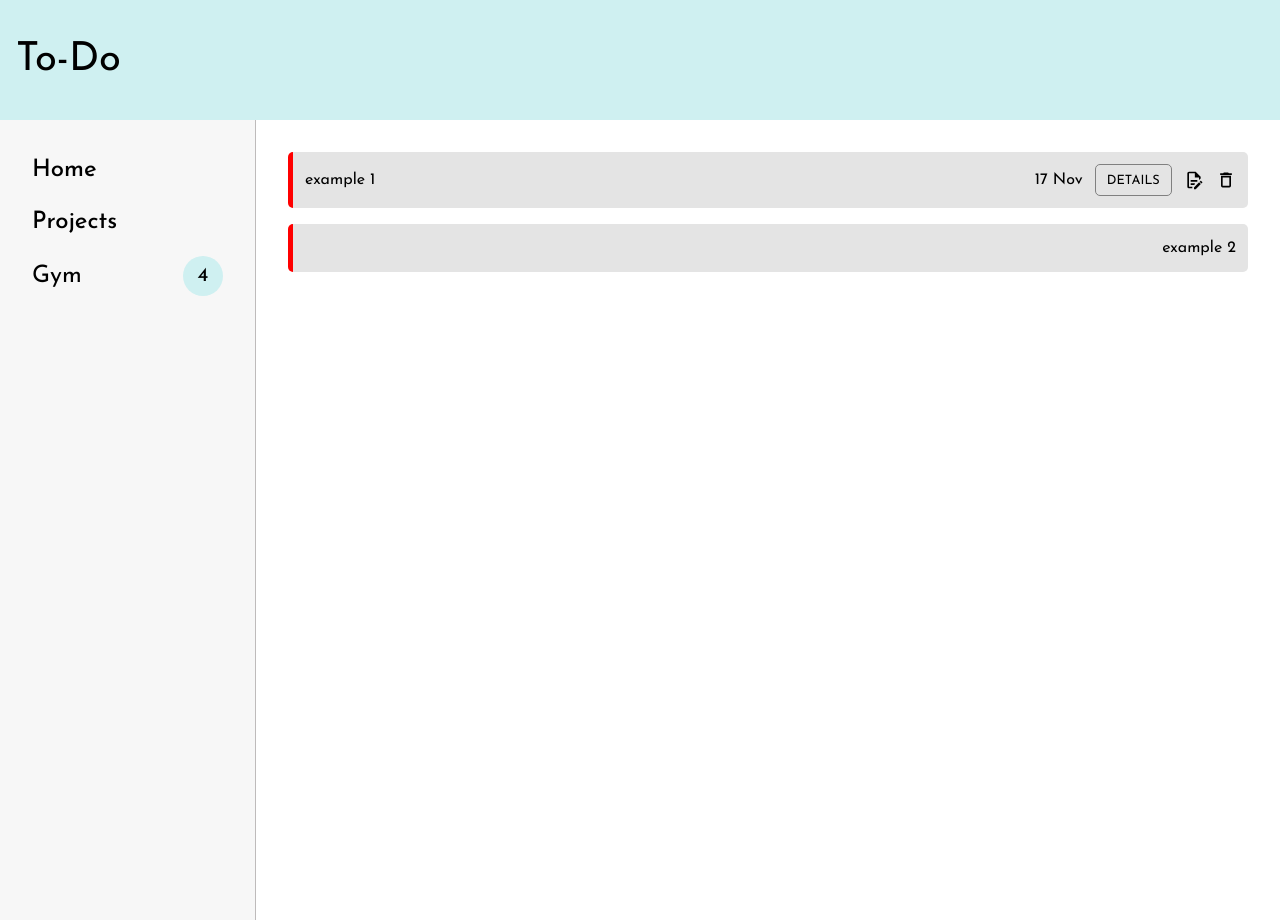
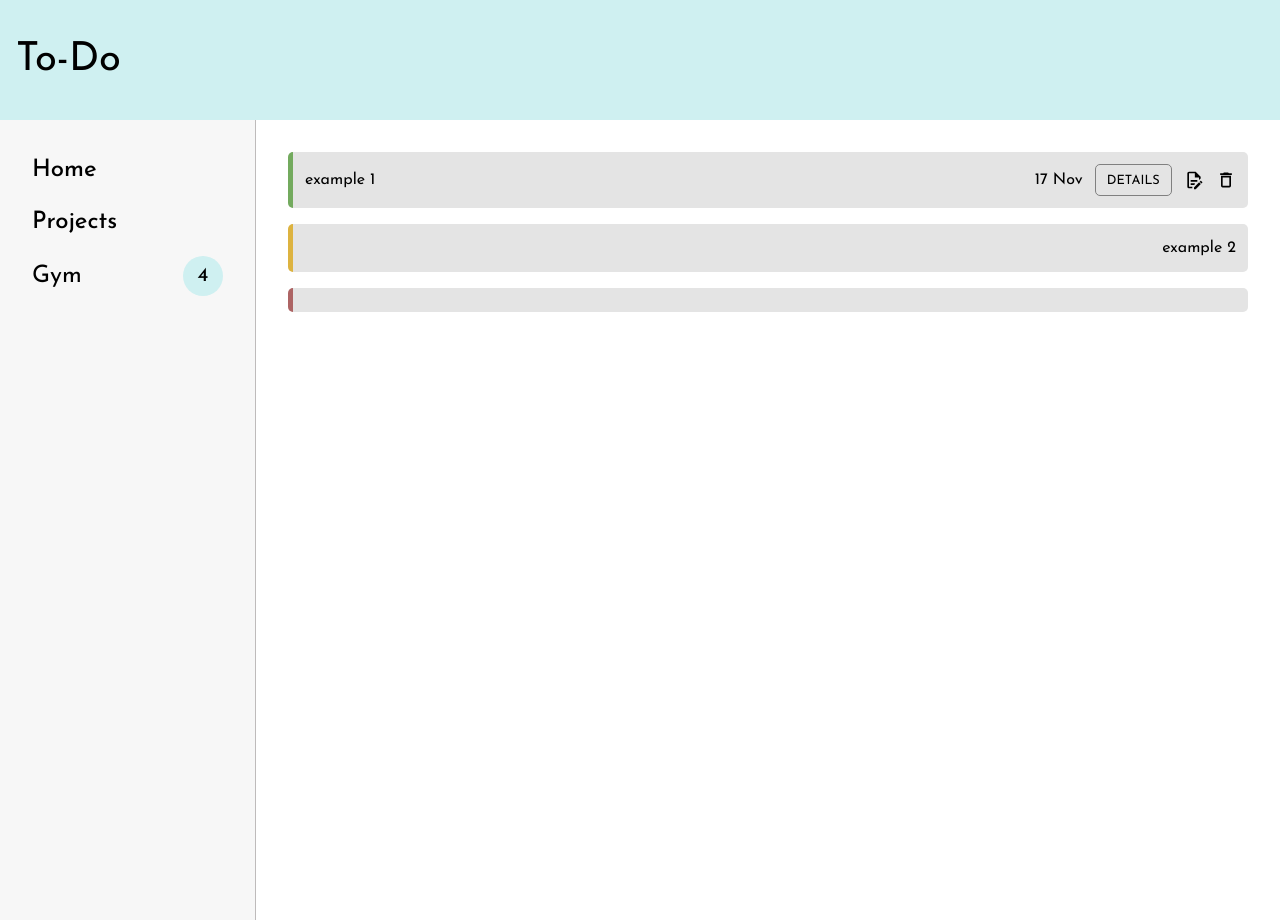
Before and after one commit to ryantohhr/to-do, a website built with webpack: page src/index.html in a window 1280 px wide. Built offline with nearby package versions, Linux system fonts and the light colour scheme; a web font is replaced by a local one.

Commit message:
Added priority class and styles

```diff
--- a/src/dom-mod.js
+++ b/src/dom-mod.js
@@ -3,6 +3,7 @@ export const DOMManipulator = (function() {
         for (let toDo of project) {
             const toDoContainer = document.createElement("div");
             toDoContainer.classList.add("to-do");
+            toDoContainer.classList.add(`${toDo.priority}`);
 
             const toDoTitle = document.createElement("div");
             toDoTitle.classList.add("title");
--- a/src/index.html
+++ b/src/index.html
@@ -27,14 +27,15 @@
         </nav>
         <div id="content">
             <div class="container">
-                <div class="example">
+                <div class="low">
                     <div class="title">example 1</div>
                     <div class="date">17 Nov</div>
                     <div class="details">DETAILS</div>
                     <svg xmlns="http://www.w3.org/2000/svg" viewBox="0 0 24 24"><title>Edit</title><path d="M8,12H16V14H8V12M10,20H6V4H13V9H18V12.1L20,10.1V8L14,2H6A2,2 0 0,0 4,4V20A2,2 0 0,0 6,22H10V20M8,18H12.1L13,17.1V16H8V18M20.2,13C20.3,13 20.5,13.1 20.6,13.2L21.9,14.5C22.1,14.7 22.1,15.1 21.9,15.3L20.9,16.3L18.8,14.2L19.8,13.2C19.9,13.1 20,13 20.2,13M20.2,16.9L14.1,23H12V20.9L18.1,14.8L20.2,16.9Z" /></svg>
                     <svg xmlns="http://www.w3.org/2000/svg" viewBox="0 0 24 24"><title>Delete</title><path d="M6,19A2,2 0 0,0 8,21H16A2,2 0 0,0 18,19V7H6V19M8,9H16V19H8V9M15.5,4L14.5,3H9.5L8.5,4H5V6H19V4H15.5Z" /></svg>
                 </div>
-                <div class="example">example 2</div>
+                <div class="medium">example 2</div>
+                <div class="high"></div>
             </div>
         </div>
     </main>
--- a/src/style.css
+++ b/src/style.css
@@ -121,7 +121,18 @@ div.container > div {
   gap: 0.75rem;
   border-radius: 5px;
   background-color: #e4e4e4;
-  border-left: 5px solid red;
+}
+
+.low {
+  border-left: 5px solid #73aa5e;
+}
+
+.medium {
+  border-left: 5px solid #ddb340;
+}
+
+.high {
+  border-left: 5px solid #ad6464;
 }
 
 div.container > div > .title {
```
